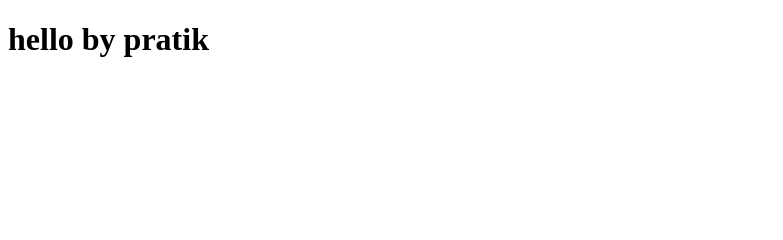
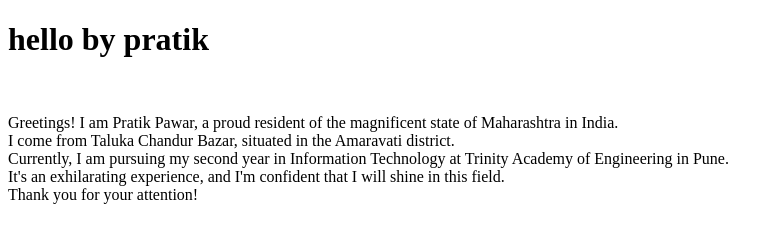
Before and after one commit to pratikpawar10/projacet-1, a plain HTML site: page index.html in a window 1280 px wide. Shown: the whole page, without its empty margins (0-783 px from the left). Drawn offline with Linux system fonts and the light colour scheme.

Commit message:
added my intro

```diff
--- a/index.html
+++ b/index.html
@@ -7,5 +7,9 @@
 </head>
 <body>
     <h1>hello by pratik</h1>
+    <br>
+    <p>Greetings! I am Pratik Pawar, a proud resident of the magnificent state of Maharashtra in India. <br> I come from Taluka Chandur Bazar, situated in the Amaravati district.<br>  Currently, I am pursuing my second year in Information Technology at Trinity Academy of Engineering in Pune. <br> It's an exhilarating experience, and I'm confident that I will shine in this field. <br> Thank you for your attention!
+    </p>
+    <br>
 </body>
 </html>
```
